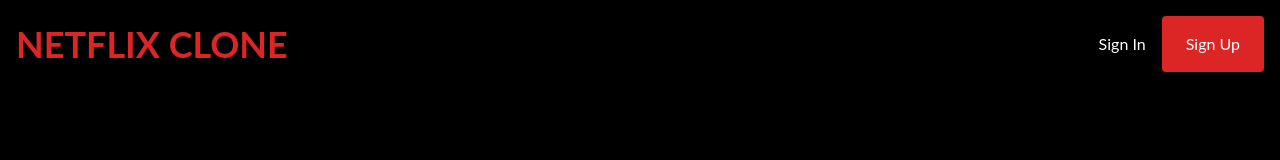
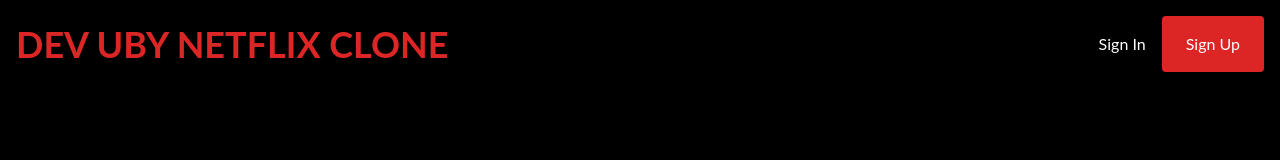
Before and after one commit to UbongJacob/netflix_clone_react_firebase_tailwind, a React (Create React App) app: page / in a window 1280 px wide. Shown: the top 160 px of the page. Built offline with nearby package versions, Linux system fonts and the light colour scheme; no server answers.

Commit message:
fire base test

```diff
--- a/src/components/Navbar.jsx
+++ b/src/components/Navbar.jsx
@@ -18,7 +18,7 @@ const Navbar = () => {
     <div className='flex items-center justify-between p-4 z-[100] w-full absolute'>
       <Link to='/'>
         <h1 className='text-red-600 text-4xl font-bold  cursor-pointer'>
-          NETFLIX CLONE
+          DEV UBY NETFLIX CLONE
         </h1>
       </Link>
       {user?.email ? (
```
